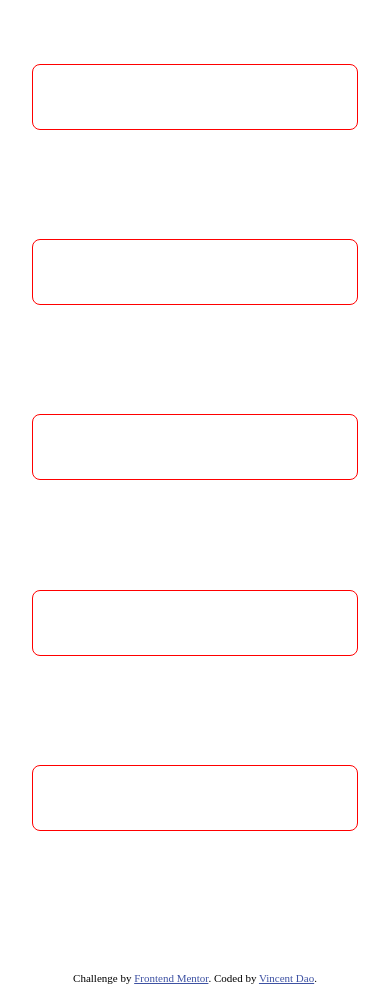
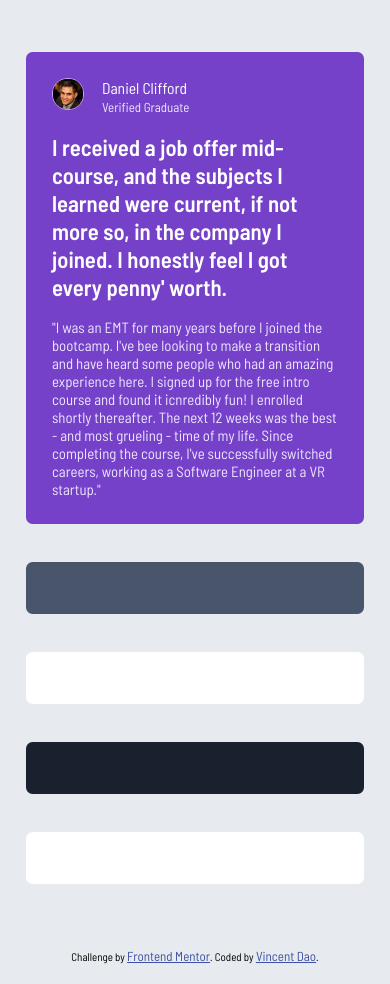
Before and after one commit to Squ1nty/TestimonialGridSectionMain, a plain HTML site: page index.html in a window 390 px wide. Drawn offline with Linux system fonts and the light colour scheme.

Commit message:
Completed mobile design for danielCliffordTestimonial. Setup all others with their respective background colors too.

```diff
--- a/index.html
+++ b/index.html
@@ -5,6 +5,10 @@
   <meta name="viewport" content="width=device-width, initial-scale=1.0"> <!-- displays site properly based on user's device -->
 
   <link rel="icon" type="image/png" sizes="32x32" href="./images/favicon-32x32.png">
+
+  <link rel="preconnect" href="https://fonts.googleapis.com">
+  <link rel="preconnect" href="https://fonts.gstatic.com" crossorigin>
+  <link href="https://fonts.googleapis.com/css2?family=Barlow+Semi+Condensed:ital,wght@0,400;0,500;0,600;1,500;1,600&display=swap" rel="stylesheet">
 
   <link rel="stylesheet" href="./styles/generalStyles.css">
   <link rel="stylesheet" href="./styles/mainStyles.css">
@@ -16,27 +20,45 @@
 <body>
   <main>
     <div class="gridWrapper">
-      <div class="testimonialContainer">
+      <div class="testimonialContainer" id="danielCliffordTestimonial">
+        <div class="profileContainer">
+          <img id="danielCliffordImg" src="images/image-daniel.jpg" alt="danielCliffordPfp">
+          <div class="usernameTitleWrapper">
+            <p class="userName" id="danielCliffordName">Daniel Clifford</p>
+            <p class="educationTitle" id="danielCliffordVG">Verified Graduate</p>
+          </div>
+        </div>
+        <div class="textContainer">
+          <p class="boldParagraph" id="danielCliffordBP">
+            I received a job offer mid-course, and the subjects I learned were current, if not
+            more so, in the company I joined. I honestly feel I got every penny' worth.
+          </p>
+          <p class="regularParagraph" id="danielCliffordRP">
+            "I was an EMT for many years before I joined the bootcamp. I've bee looking to make a
+            transition and have heard some people who had an amazing experience here. I signed up
+            for the free intro course and found it icnredibly fun! I enrolled shortly thereafter.
+            The next 12 weeks was the best - and most grueling - time of my life. Since completing
+            the course, I've successfully switched careers, working as a Software Engineer at a VR
+            startup."
+          </p>
+        </div>
+      </div>
+      <div class="testimonialContainer" id="jonathanWaltersTestimonial">
         <div class="profileContainer">
 
         </div>
       </div>
-      <div class="testimonialContainer">
+      <div class="testimonialContainer" id="jeanetteHarmonTestimonial">
         <div class="profileContainer">
 
         </div>
       </div>
-      <div class="testimonialContainer">
+      <div class="testimonialContainer" id="patrickAbramsTestimonial">
         <div class="profileContainer">
 
         </div>
       </div>
-      <div class="testimonialContainer">
-        <div class="profileContainer">
-
-        </div>
-      </div>
-      <div class="testimonialContainer">
+      <div class="testimonialContainer" id="kiraWhittleTestimonial">
         <div class="profileContainer">
 
         </div>
--- a/styles/generalStyles.css
+++ b/styles/generalStyles.css
@@ -1,4 +1,9 @@
 *{
   padding: 0;
   margin: 0;
+  font-family: "Barlow Semi Condensed", Arial;
+  font-size: 13px;
 }
+body{
+  background-color: hsl(214, 17%, 92%);
+}
--- a/styles/mainStyles.css
+++ b/styles/mainStyles.css
@@ -8,10 +8,68 @@
   margin: 4rem 2rem;
 }
 .testimonialContainer{
-  border: 1px solid red;
   border-radius: 0.5rem;
 
   padding: 2rem;
 
   height: fit-content;
 }
+.profileContainer{
+  display: grid;
+  grid-template-columns: 50px 1fr;
+}
+.usernameTitleWrapper{
+  line-height: 1.5rem;
+}
+.textContainer{
+  margin-top: 1.25rem;
+}
+.boldParagraph{
+  font-weight: 600;
+  font-size: 1.75rem;
+}
+.regularParagraph{
+  margin-top: 1.25rem;
+  font-size: 1.14rem;
+}
+
+/* Profile-Specific CSS */
+
+#danielCliffordTestimonial{
+  background-color: hsl(263, 55%, 52%);
+}
+#danielCliffordImg{
+  width: 30px;
+  border-radius: 15px;
+  border: 1px hsl(264, 82%, 80%) solid;
+}
+#danielCliffordName{
+  color: hsl(0, 0%, 100%);
+  font-size: 1.2rem;
+}
+#danielCliffordVG{
+  color: hsl(260, 100%, 95%);
+  font-size: 1rem;
+}
+#danielCliffordBP{
+  color: hsl(0, 0%, 100%);
+}
+#danielCliffordRP{
+  color: hsl(260, 100%, 95%);
+}
+
+#jonathanWaltersTestimonial{
+  background-color: hsl(217, 19%, 35%);
+}
+
+#jeanetteHarmonTestimonial{
+  background-color: hsl(0, 0%, 100%);
+}
+
+#patrickAbramsTestimonial{
+  background-color: hsl(219, 29%, 14%);
+}
+
+#kiraWhittleTestimonial{
+  background-color: hsl(0, 0%, 100%);
+}
```
